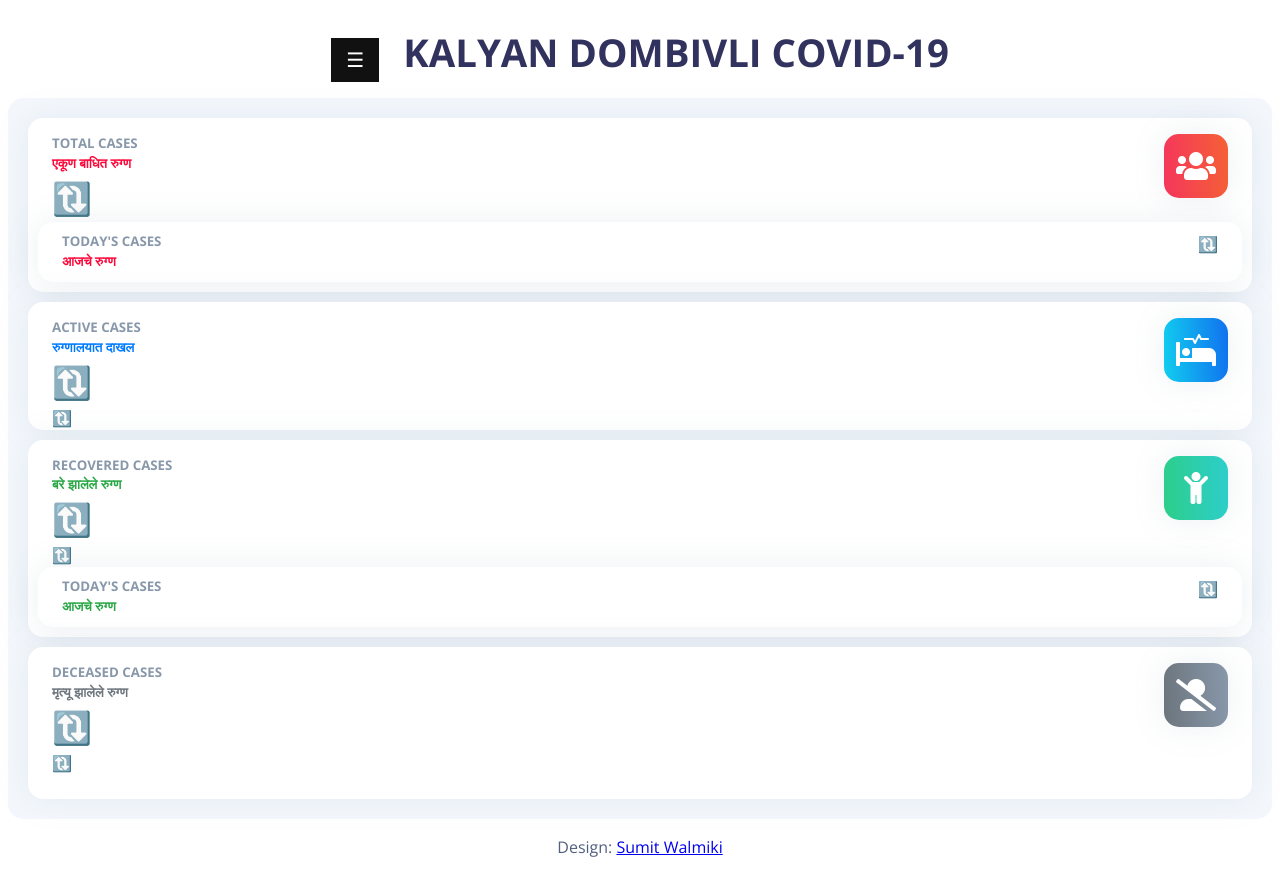
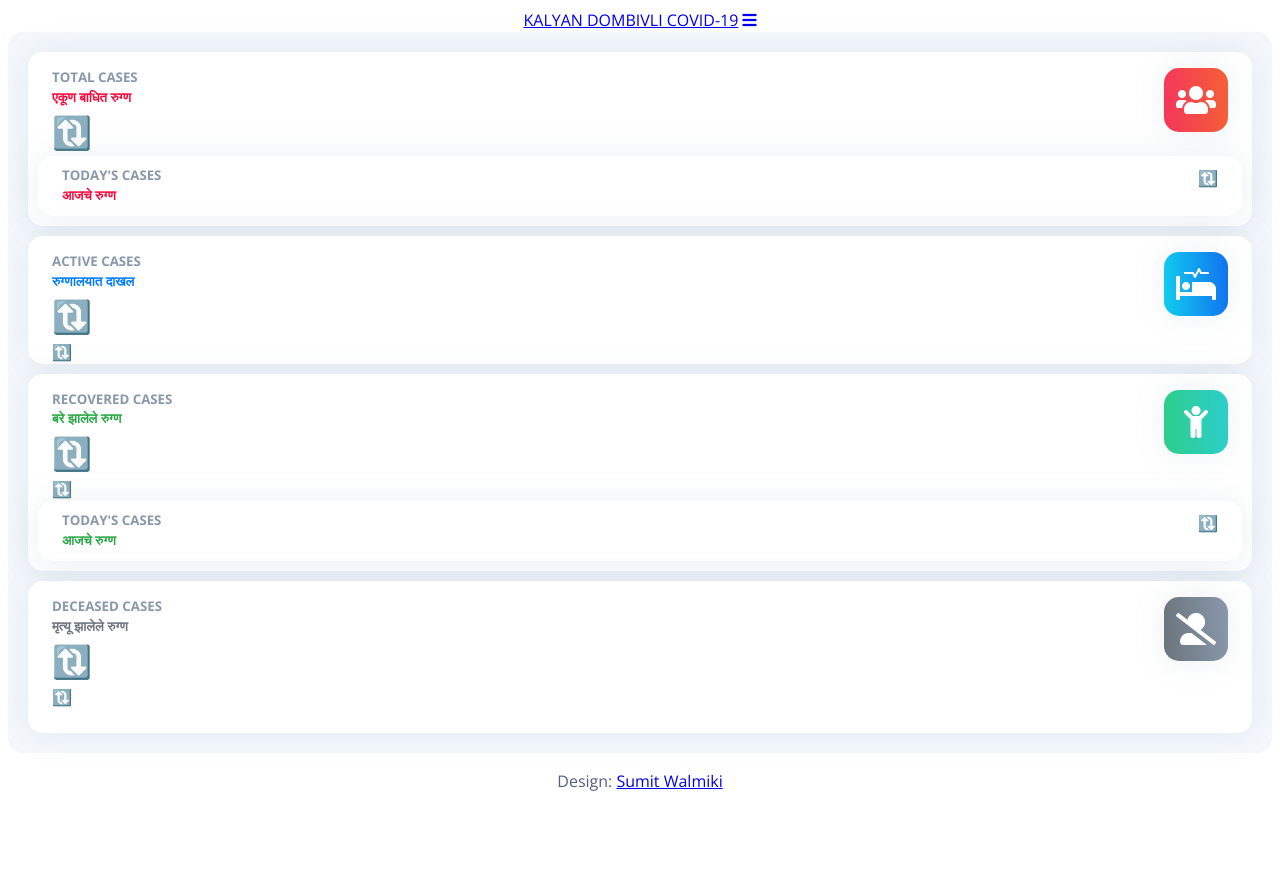
Before and after one commit to covid19thane/USA, a plain HTML site: page kdmc.html in a window 1280 px wide. After the commit the page ends 817 px from the top, so only its background shows below. Drawn offline with nearby package versions, Linux system fonts and the light colour scheme; no server answers.

Commit message:
Update kdmc.html

```diff
--- a/kdmc.html
+++ b/kdmc.html
@@ -25,11 +25,11 @@
 			<!-- <a href="./kdmc.html">KDMC</a> -->
 			<!-- <a href="#">Contact</a> -->
 		</div>
-		<div id="main">
-			<button class="openbtn" onclick="openNav()">☰</button>
-			<h1 class="title" style="margin-top: 0px; margin-bottom: 0px;">
-				KALYAN DOMBIVLI COVID-19
-			</h1>
+		<div class="topnav">
+			<a href="./index.html" class="active">KALYAN DOMBIVLI COVID-19</a>
+			<a href="javascript:void(0);" class="icon" onclick="openNav()">
+				<i class="fa fa-bars"></i>
+			</a>
 		</div>
 		<div class="container">
 			<!-- Card stats -->
```
